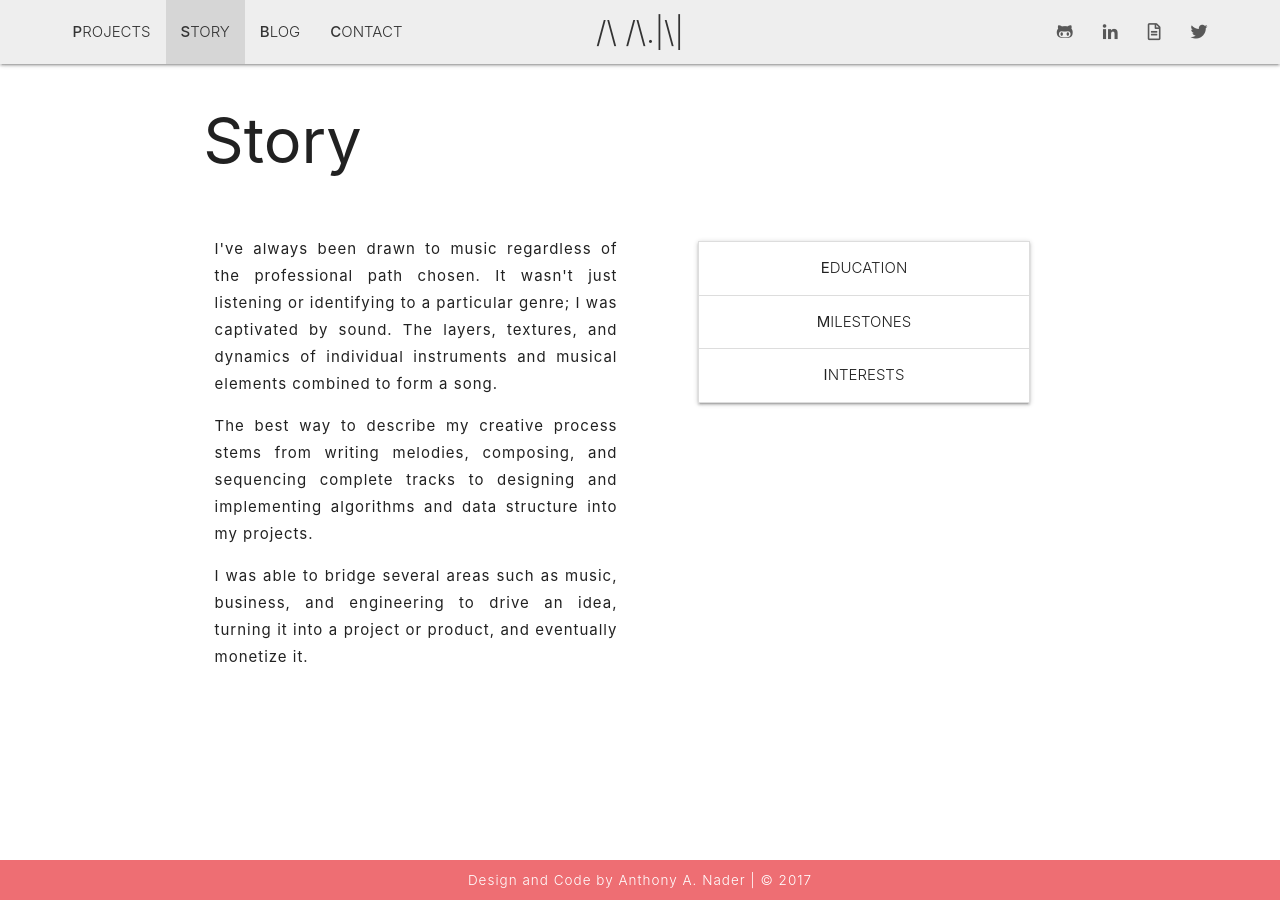
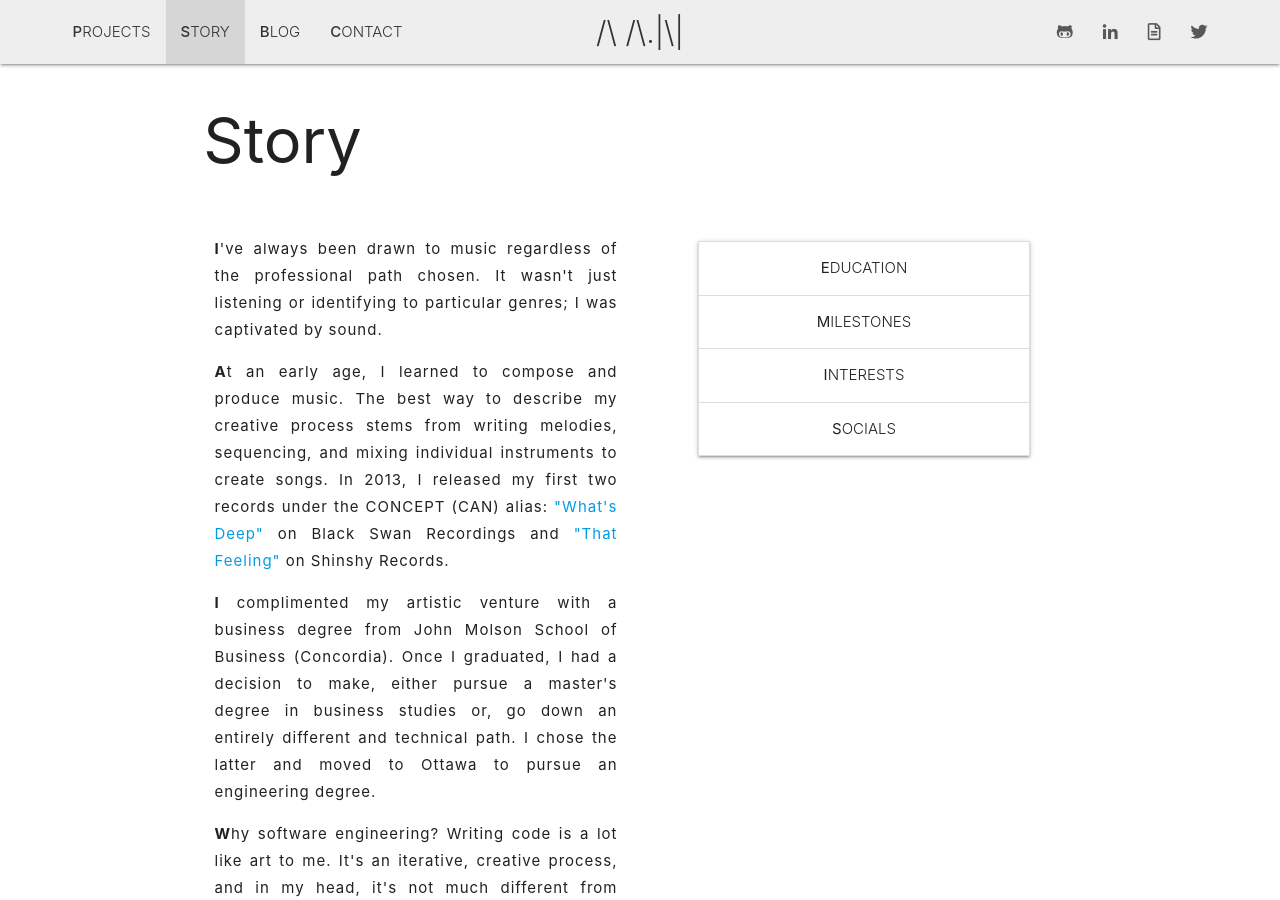
Before and after one commit to anthonyanader/personalBlog, a Jekyll site: the page built from about.html, in a window 1280 px wide and 900 px high. Built offline with Jekyll 4.4.1, drawn with Linux system fonts in a browser that asks for light colours; some of the changed text lies outside the part shown.

Commit message:
Polishing the story section

```diff
--- a/about.html
+++ b/about.html
@@ -13,11 +13,15 @@ title: Anthony A. Nader | Story
         <div class="row">
             <div class="col s12 m6 l6 xl6">
                 <div class="col s12">
-                    <p class="story-text">I've always been drawn to music regardless of the professional path chosen. It wasn't just listening or identifying to a particular genre; I was captivated by sound. The layers, textures, and dynamics of individual instruments and musical elements combined to form a song.</p>
+                    <p class="story-text"><b>I</b>'ve always been drawn to music regardless of the professional path chosen. It wasn't just listening or identifying to particular genres; I was captivated by sound. </p>
 
-                    <p class="story-text">The best way to describe my creative process stems from writing melodies, composing, and sequencing complete tracks to designing and implementing algorithms and data structure into my projects.</p>
+                    <p class="story-text"><b>A</b>t an early age, I learned to compose and produce music. The best way to describe my creative process stems from writing melodies, sequencing, and mixing individual instruments to create songs. In 2013,  I released my first two records under the CONCEPT (CAN) alias: <a class="pink-hover" href="https://www.beatport.com/track/what-is-deep-original-mix/4633300" target="_blank">"What's Deep"</a> on Black Swan Recordings and <a class="pink-hover" href="https://www.beatport.com/track/that-feeling-original-mix/4915120" target="_blank">"That Feeling"</a> on Shinshy Records.</p>
 
-                    <p class="story-text">I was able to bridge several areas such as music, business, and engineering to drive an idea, turning it into a project or product, and eventually monetize it.</p>
+                    <p class="story-text"><b>I</b> complimented my artistic venture with a business degree  from John Molson School of Business (Concordia). Once I graduated, I had a decision to make, either pursue a master's degree in business studies or, go down an entirely different and technical path. I chose the latter and moved to Ottawa to pursue an engineering degree.</p>
+
+                    <p class="story-text"><b>W</b>hy software engineering? Writing code is a lot like art to me. It's an iterative, creative process, and in my head, it's not much different from programming music: patterns, layers, sequences, and abstraction are the same in both worlds.</p>
+
+                    <p class="story-text"><b>TL;DR</b> I am a third-year software engineer at the University of Ottawa who happens to be a technology enthusiast passionate about music software development, web, and native iOS applications.</p>
                 </div>
             </div>
             <div class="col s12 m6 l6 xl6">
@@ -29,19 +33,21 @@ title: Anthony A. Nader | Story
                             <div class="collapsible-header"><span class="timeline-header"> <b>E</b>DUCATION</span></div>
                             <div class="collapsible-body">
                                 <b>University of Ottawa</b><br>
-                                <span style="font-style: italic">2015-19</span><span> | B.A.Sc. in Software Engineering</span><br><br>
+                                <span>B.A.Sc. in Software Engineering</span><br>
+                                <span class="grey-text">2015 - 2019</span>
+                                <br><br>
                                 <b>Concordia University (JMSB)</b><br>
-                                <span style="font-style: italic">2011-15</span><span> | B.Comm. in
-                                Accounting and Business Management</span>
+                                <span>B.Comm. in Accounting and Business Management </span><br>
+                                <span class="grey-text">2011 - 2015</span>
                             </div>
                         </li>
                         <li>
                             <div class="collapsible-header"><span class="timeline-header"><b>M</b>ILESTONES</span></div>
                             <div class="collapsible-body">
-                                <span style="font-style: bold">2013</span><span> | Signed "What's Deep" to Black Swan Recordings</span><br><br>
-                                <span style="font-style: bold">2014</span><span> | Signed "That Feeling" to Shinshy Records</span><br><br>
-                                <span style="font-style: bold">2015</span><span> | Candidate for Honours B.A.Sc. in Software Engineering</span><br><br>
-                                <span style="font-style: bold">2016</span><span> | Software Developer @ Signiant</span><br>
+                                <b>2013</b><span> | Signed First Two Records</span><br><br>
+                                <b>2014</b><span> | Digital Marketing Manager @ <a class="pink-hover" href="http://genatec.com/" target="_blank">Genatec</a></span><br><br>
+                                <b>2015</b><span> | Candidate for Honours B.A.Sc. in Software Engineering</span><br><br>
+                                <b>2016</b><span> | Software Developer @ <a class="pink-hover" href="https://www.signiant.com/" target="_blank">Signiant</a></span><br>
                                 <!-- <span style="font-style: bold">2017</span><span> | Achieved Dean's Honour's List</span><br> -->
                             </div>
                         </li>
@@ -49,6 +55,18 @@ title: Anthony A. Nader | Story
                           <div class="collapsible-header"><span class="timeline-header"><b>I</b>NTERESTS</span></div>
                           <div class="collapsible-body"><span>Lorem ipsum dolor sit amet.</span></div>
                         </li>
+                        <li>
+                            <div class="collapsible-header"><span class="timeline-header"><b>S</b>OCIALS</span></div>
+                            <div class="collapsible-body" style="text-align: center;">
+                                <span class="story-socials">
+                                    <a href="https://open.spotify.com/user/djconceptt" target=_blank><i class="fab fa-spotify fa-1x"></i></a>
+                                    <a href="https://soundcloud.com/djconceptt" target=_blank><i class="fab fa-soundcloud fa-1x"></i></a>
+                                    <a href="https://github.com/anthonyanader" target=_blank><i class="fab fa-github-alt fa-1x"></i></a>
+                                    <a href="https://www.linkedin.com/in/anthonyanader/" target=_blank><i class="fab fa-linkedin-in fa-1x"></i></a>
+                                    <a href="https://twitter.com/anthony_aanader" target=_blank><i class="fab fa-twitter fa-1x"></i></a>
+                                </span>
+                            </div>
+                        </li>
                     </ul>
                 </div>
             </div>
--- a/assets/css/main.css
+++ b/assets/css/main.css
@@ -15,14 +15,35 @@ footer p {
     margin: 0;
     padding: 0;
 }
-.page-footer{
-    padding: 10px;
-}
 footer .footer-text {
     font-size:10px;
     font-size: 1.5vmin;
     font-weight: 300;
     letter-spacing: 1px;
+}
+.page-footer{
+    padding: 10px;
+}
+.pink-hover:hover {
+    color: #EC6F75
+}
+@media (max-width:576px) {
+    h1 {
+        text-align: center;
+        font-size: 2.5rem;
+        line-height: 0.8em;
+    }
+    h2 {
+        font-size: 2rem;
+        line-height: 0.8em;
+    }
+}
+@media (min-width:768px) {
+
+}
+
+@media (min-width:992px) {
+
 }
 
 /***********************
@@ -30,7 +51,6 @@ footer .footer-text {
 ***********************/
 nav {
     background-color: #EEEEEE !important;
-
 }
 nav a {
     color: #333333 !important;
@@ -59,17 +79,6 @@ nav .nav-links {
 }
 
 /***********************
-        INTRO
-***********************/
-
-/* .intro-container {
-    background-image: url(../img/intro.jpg);
-    background-position: top;
-    background-size: cover;
-    background-attachment: fixed;
-
-} */
-/***********************
         PROJECTS
 ***********************/
 .card-reveal p {
@@ -78,6 +87,9 @@ nav .nav-links {
 }
 .card-reveal a {
     color: #333333;
+}
+.card .card-reveal {
+    top:99%;
 }
 .project-image img {
     -moz-transition: all 0.4s;
@@ -91,7 +103,6 @@ nav .nav-links {
 }
 
 .inner-card-links a:hover{
-    opacity: 0.8;
     color: #EC6F75
 }
 
@@ -168,6 +179,7 @@ nav .nav-links {
 
 }
 .contact-socials a:hover {
+    opacity: 1;
     color: #EC6F75;
 }
 .submit-btn  {
@@ -201,6 +213,16 @@ nav .nav-links {
     letter-spacing: 1px;
     line-height: 1.8em;
 }
+.story-socials a{
+    font-size: 1.5em;
+    padding: 0 3%;
+    opacity: 0.8;
+    color: #212121;
+}
+.story-socials a:hover{
+    opacity: 1;
+    color: #EC6F75;
+}
 
 .timeline-header {
     display:table;
@@ -216,27 +238,3 @@ nav .nav-links {
         margin-top: 6%;
     }
 }
-
-
-/***********************
-    GENERAL RESPONSIVE
-***********************/
-
-@media (max-width:576px) {
-    h1 {
-        text-align: center;
-        font-size: 2.5rem;
-        line-height: 0.8em;
-    }
-    h2 {
-        font-size: 2rem;
-        line-height: 0.8em;
-    }
-}
-@media (min-width:768px) {
-
-}
-
-@media (min-width:992px) {
-
-}
```
